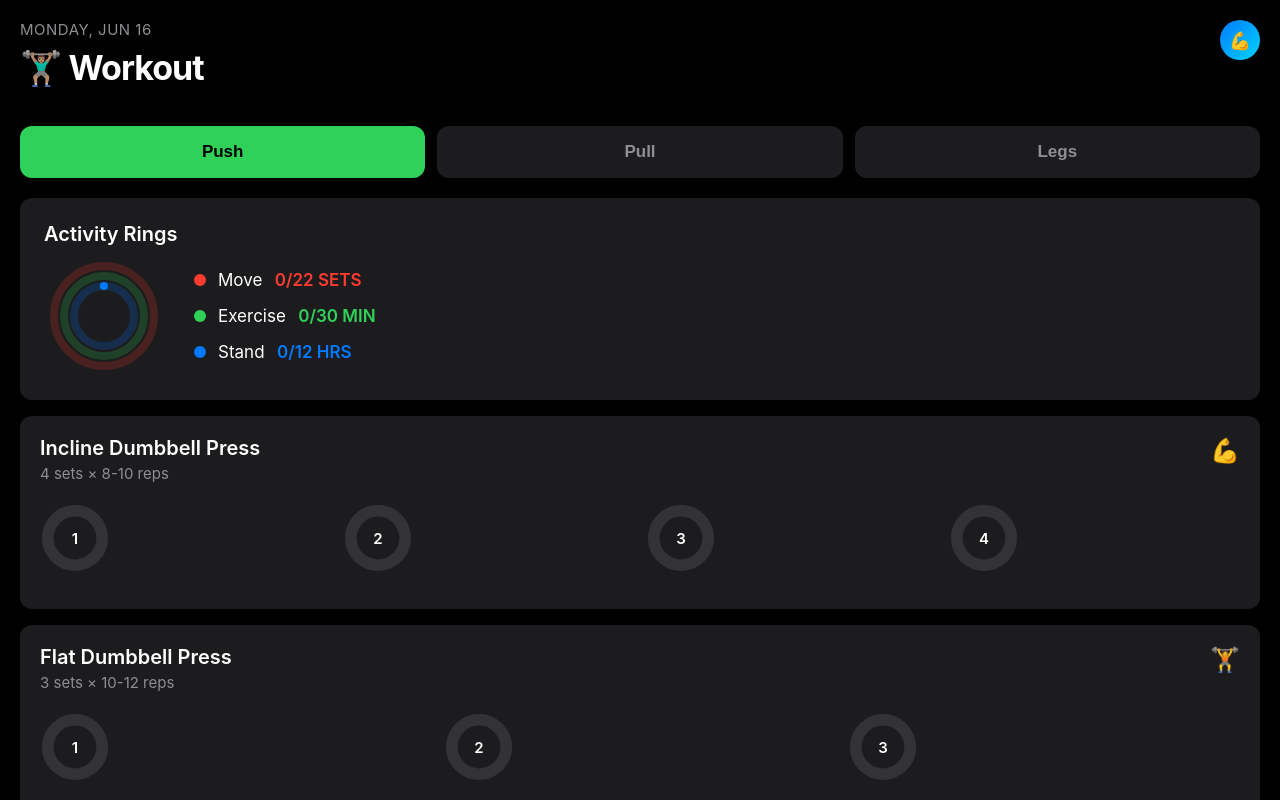
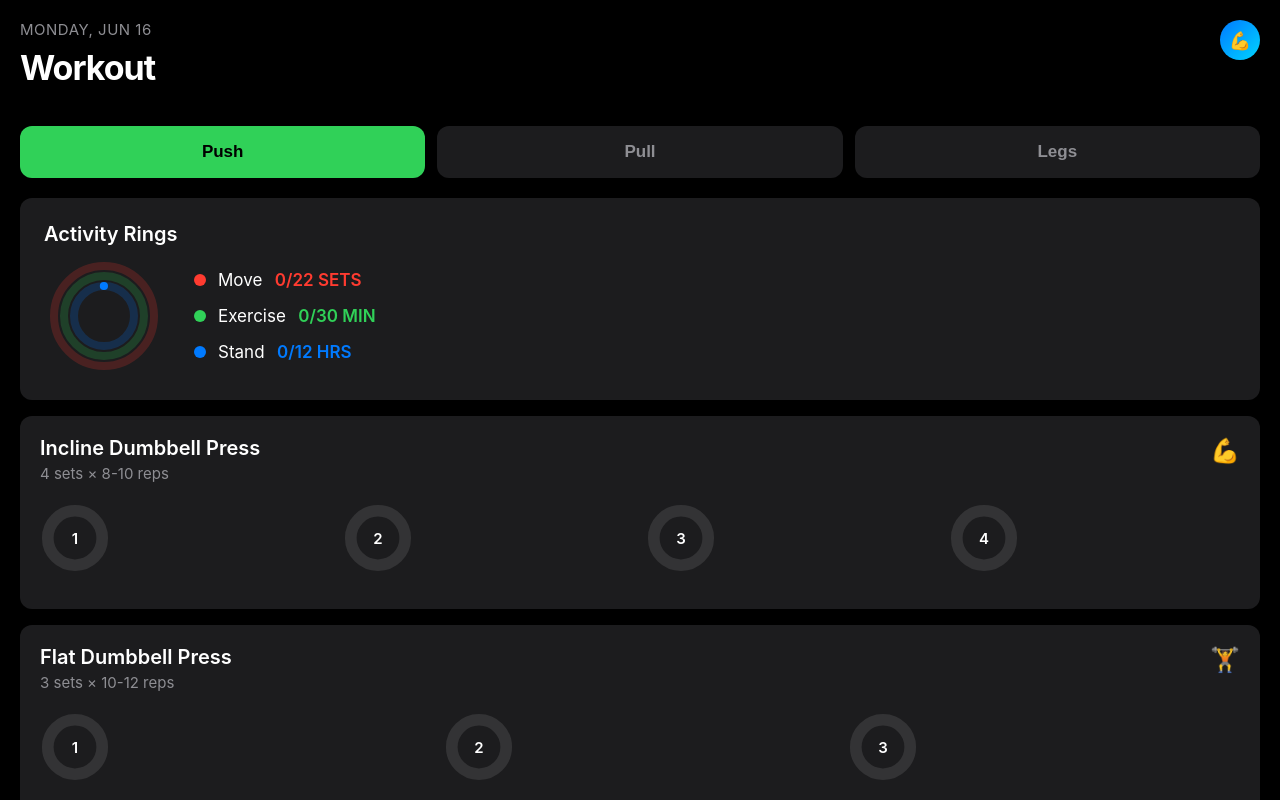
Before and after one commit to arjunphull123/workout, a plain HTML site: page index.html in a window 1280 px wide. Shown: the top 800 px of the page. Drawn offline with Linux system fonts and the light colour scheme.

Commit message:
Update index.html

```diff
--- a/index.html
+++ b/index.html
@@ -3,7 +3,7 @@
 <head>
     <meta charset="UTF-8">
     <meta name="viewport" content="width=device-width, initial-scale=1.0, user-scalable=no">
-    <title>Workout Tracker</title>
+    <title>🏋🏽‍♂️Workout</title>
 
     <!-- PWA Meta Tags -->
     <meta name="apple-mobile-web-app-capable" content="yes">
@@ -518,7 +518,7 @@
 
     <div class="header">
         <div class="date-text" id="current-date">SUNDAY, JUN 15</div>
-        <div class="main-title">🏋🏽‍♂️ Workout</div>
+        <div class="main-title">Workout</div>
         <div class="profile-pic">💪</div>
     </div>
 
```
